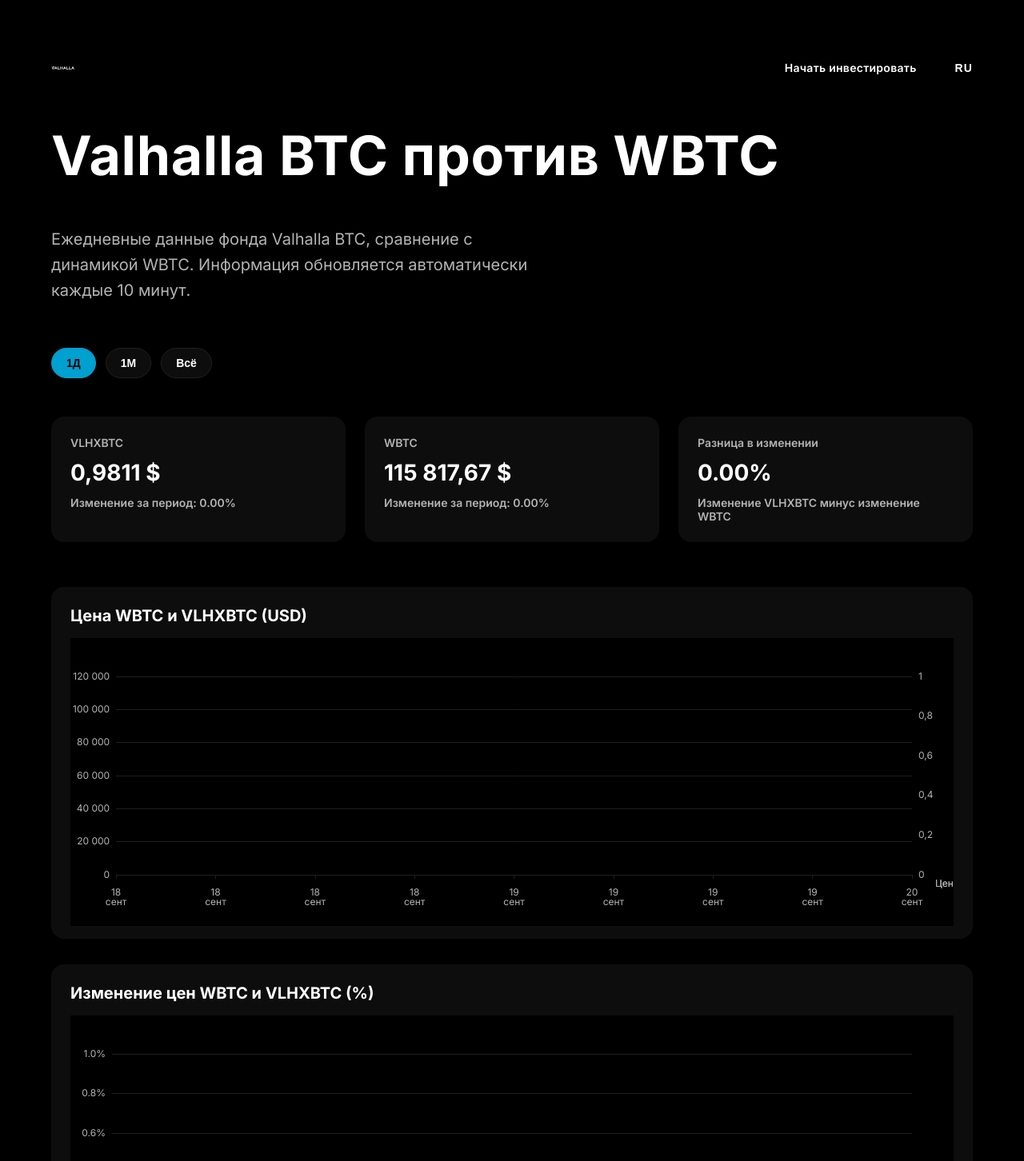
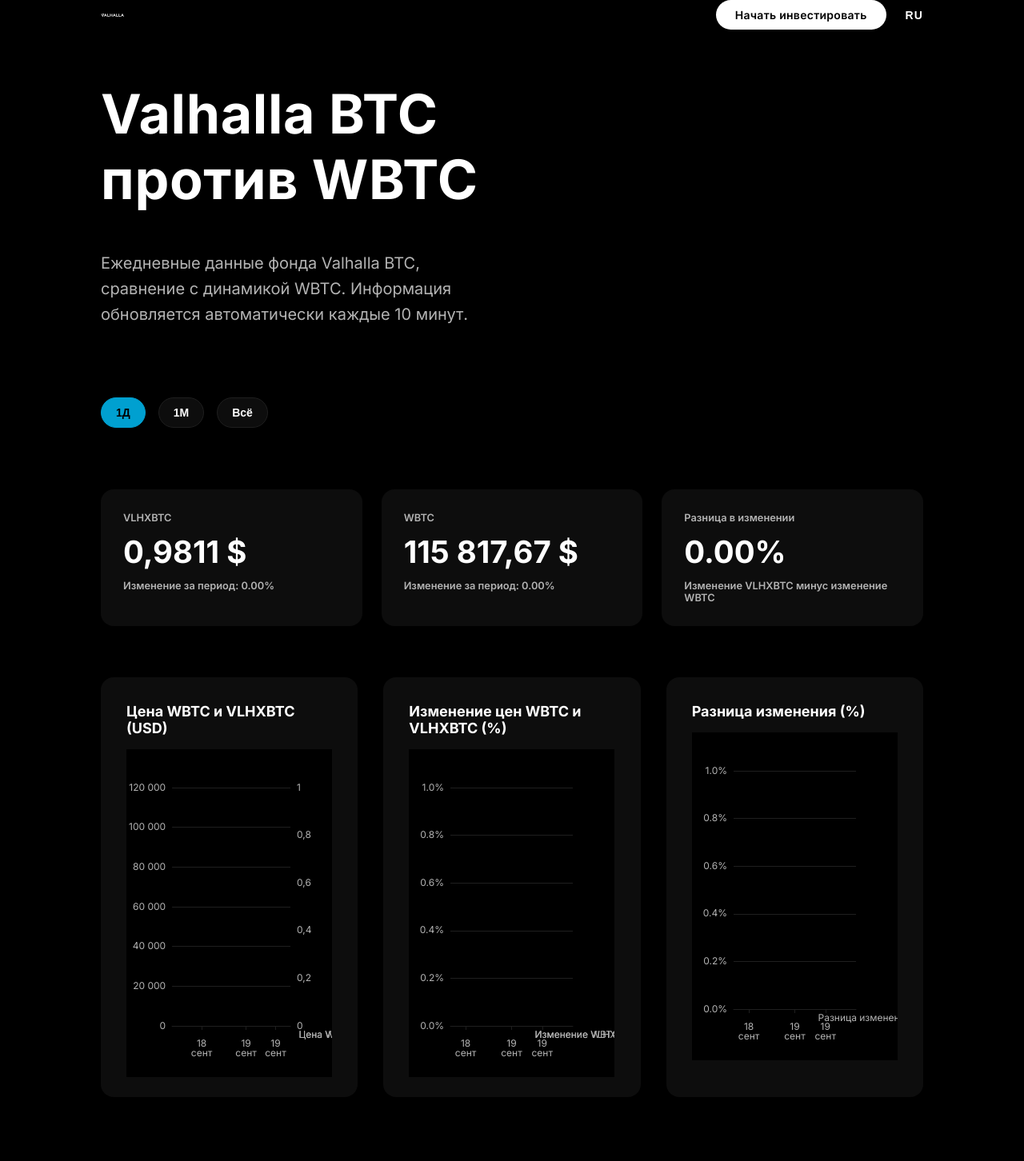
Before and after one commit to denissilantev64/VLHXBTC-dashboard, a React (Vite) app: page / in a window 1280 px wide. Shown: the top 1452 px of the page at 80% size. Built offline with nearby package versions, Linux system fonts and the light colour scheme.

Commit message:
Adjust header spacing and styles

```diff
--- a/src/App.tsx
+++ b/src/App.tsx
@@ -84,8 +84,10 @@
         availableRanges={availableRanges}
         onRangeChange={handleRangeChange}
       />
-      <CardsSection stats={stats} translation={translation} locale={locale} />
-      <ChartsSection data={filteredData} translation={translation} locale={locale} />
+      <main className="content">
+        <CardsSection stats={stats} translation={translation} locale={locale} />
+        <ChartsSection data={filteredData} translation={translation} locale={locale} />
+      </main>
       <footer>{translation.footer}</footer>
     </div>
   );
--- a/src/styles/global.css
+++ b/src/styles/global.css
@@ -4,6 +4,10 @@
   font-family: 'Inter', system-ui, -apple-system, BlinkMacSystemFont, 'Segoe UI', sans-serif;
   background-color: #000000;
   color: #ffffff;
+  --page-padding-x: 24px;
+  --page-padding-y: 80px;
+  --section-gap: clamp(40px, 6vw, 96px);
+  --content-gap: clamp(40px, 5vw, 80px);
 }
 
 * {
@@ -18,15 +22,24 @@
 }
 
 .page {
-  max-width: 1200px;
+  width: 100%;
+  max-width: 1920px;
   margin: 0 auto;
-  padding: 48px 24px 64px;
+  padding: 0 var(--page-padding-x) var(--page-padding-y);
+  display: flex;
+  flex-direction: column;
+  gap: var(--section-gap);
+}
+
+.content {
+  display: flex;
+  flex-direction: column;
+  gap: var(--content-gap);
 }
 
 .top-bar {
-  display: flex;
-  flex-direction: column;
-  gap: 32px;
+  display: grid;
+  gap: clamp(24px, 4vw, 48px);
 }
 
 .header-nav {
@@ -44,29 +57,26 @@
 
 .logo-link img {
   display: block;
-  height: 16px;
+  height: 12px;
 }
 
 .invest-button {
   display: none;
-  background: transparent;
-  color: #ffffff;
+  background: #ffffff;
+  color: #000000;
   font-size: 0.875rem;
   font-weight: 600;
   text-decoration: none;
   letter-spacing: 0.02em;
-  transition: color 0.2s ease;
-}
-
-.invest-button:hover,
-.invest-button:focus {
-  color: #00a0d0;
+  transition: none;
 }
 
 .header-actions {
   display: flex;
   align-items: center;
   gap: 24px;
+  flex-wrap: wrap;
+  justify-content: flex-end;
 }
 
 .language-toggle {
@@ -88,20 +98,21 @@
   display: flex;
   flex-direction: column;
   gap: 24px;
+  max-width: min(100%, 760px);
 }
 
 h1 {
   margin: 0;
   font-weight: 700;
   letter-spacing: 0.01em;
-  font-size: 2.25rem;
+  font-size: clamp(2rem, 6vw, 4.25rem);
 }
 
 .description {
   margin: 24px 0;
-  max-width: 640px;
+  max-width: min(100%, 720px);
   color: #b3b3b3;
-  font-size: 1rem;
+  font-size: clamp(1rem, 1.8vw, 1.25rem);
   line-height: 1.6;
 }
 
@@ -109,6 +120,7 @@
   display: flex;
   gap: 12px;
   flex-wrap: wrap;
+  justify-content: flex-start;
 }
 
 .filters button {
@@ -139,34 +151,33 @@
 }
 
 .cards {
-  margin-top: 48px;
   display: grid;
   gap: 24px;
-  grid-template-columns: repeat(auto-fit, minmax(220px, 1fr));
+  grid-template-columns: minmax(0, 1fr);
 }
 
 .card {
   background: #0d0d0d;
   border-radius: 16px;
-  padding: 24px;
+  padding: clamp(20px, 2.5vw, 28px);
   display: flex;
   flex-direction: column;
   gap: 12px;
 }
 
 .card .label {
-  font-size: 0.875rem;
+  font-size: clamp(0.75rem, 1vw, 0.875rem);
   font-weight: 600;
   color: #b3b3b3;
 }
 
 .card .value {
-  font-size: 1.75rem;
+  font-size: clamp(1.75rem, 3vw, 2.5rem);
   font-weight: 700;
 }
 
 .card .delta {
-  font-size: 0.875rem;
+  font-size: clamp(0.75rem, 1vw, 0.875rem);
   font-weight: 600;
   color: #b3b3b3;
 }
@@ -182,60 +193,106 @@
 }
 
 .chart-grid {
-  margin-top: 56px;
   display: grid;
   gap: 32px;
+  grid-template-columns: minmax(0, 1fr);
 }
 
 .chart {
   background: #0d0d0d;
   border-radius: 16px;
-  padding: 24px 24px 16px;
+  padding: clamp(20px, 2.5vw, 32px) clamp(20px, 2.5vw, 32px) clamp(16px, 2vw, 28px);
 }
 
 .chart h2 {
   margin: 0 0 16px;
-  font-size: 1.25rem;
+  font-size: clamp(1.125rem, 1.4vw, 1.5rem);
 }
 
 .chart-container {
   width: 100%;
-  height: 360px;
+  height: clamp(240px, 32vw, 420px);
 }
 
 footer {
-  margin-top: 64px;
   color: #b3b3b3;
   font-size: 0.875rem;
   line-height: 1.6;
 }
 
-@media (max-width: 767px) {
-  .page {
-    padding: 32px 16px 48px;
-  }
-
-  .chart-container {
-    height: 260px;
+@media (min-width: 640px) {
+  :root {
+    --page-padding-x: 80px;
+    --page-padding-y: 80px;
   }
 
   .logo-link img {
-    height: 12px;
+    height: 16px;
+  }
+
+  .filters {
+    gap: 16px;
+  }
+
+  .cards {
+    grid-template-columns: repeat(2, minmax(0, 1fr));
+  }
+}
+
+@media (min-width: 960px) {
+  :root {
+    --page-padding-x: 80px;
+    --page-padding-y: 160px;
+  }
+
+  .top-bar {
+    grid-template-columns: repeat(2, minmax(0, 1fr));
+    align-items: end;
+    row-gap: clamp(32px, 5vw, 64px);
+  }
+
+  .header-nav {
+    grid-column: 1 / -1;
+  }
+
+  .brand {
+    grid-column: 1 / 2;
+  }
+
+  .filters {
+    grid-column: 1 / -1;
+    justify-content: flex-start;
+  }
+
+  .cards {
+    grid-template-columns: repeat(3, minmax(0, 1fr));
+  }
+
+  .chart-grid {
+    grid-template-columns: repeat(2, minmax(0, 1fr));
   }
 }
 
 @media (min-width: 1200px) {
+  :root {
+    --page-padding-x: 126px;
+    --page-padding-y: 160px;
+  }
+
   .invest-button {
     display: inline-flex;
     padding: 10px 24px;
-    margin: 18px 0;
+    border-radius: 9999px;
   }
 
-  h1 {
-    font-size: 4.25rem;
-  }
-
-  .description {
-    font-size: 1.25rem;
+  .chart-grid {
+    grid-template-columns: repeat(3, minmax(0, 1fr));
   }
 }
+
+@media (min-width: 1920px) {
+  :root {
+    --page-padding-x: 240px;
+    --page-padding-y: 160px;
+  }
+}
```
